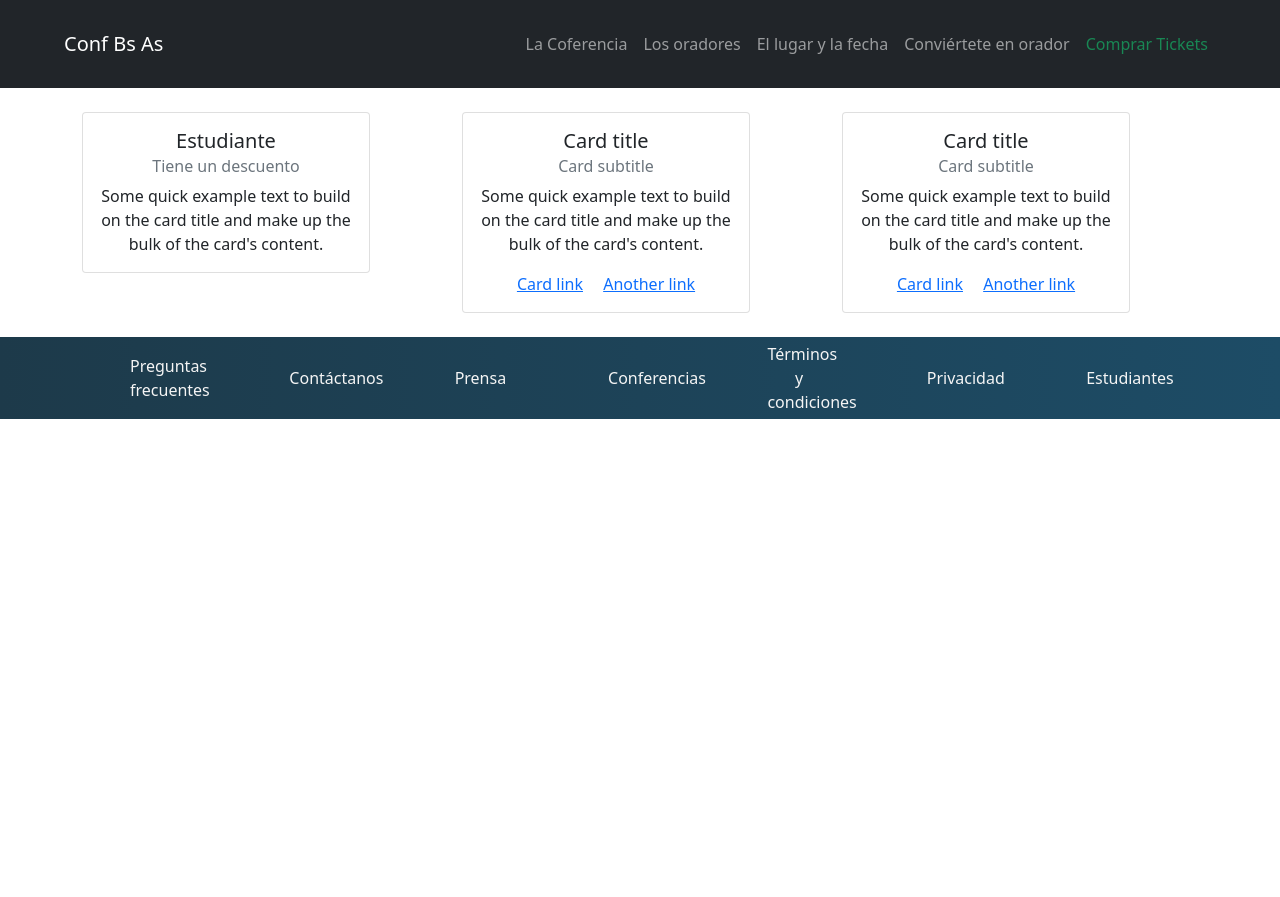
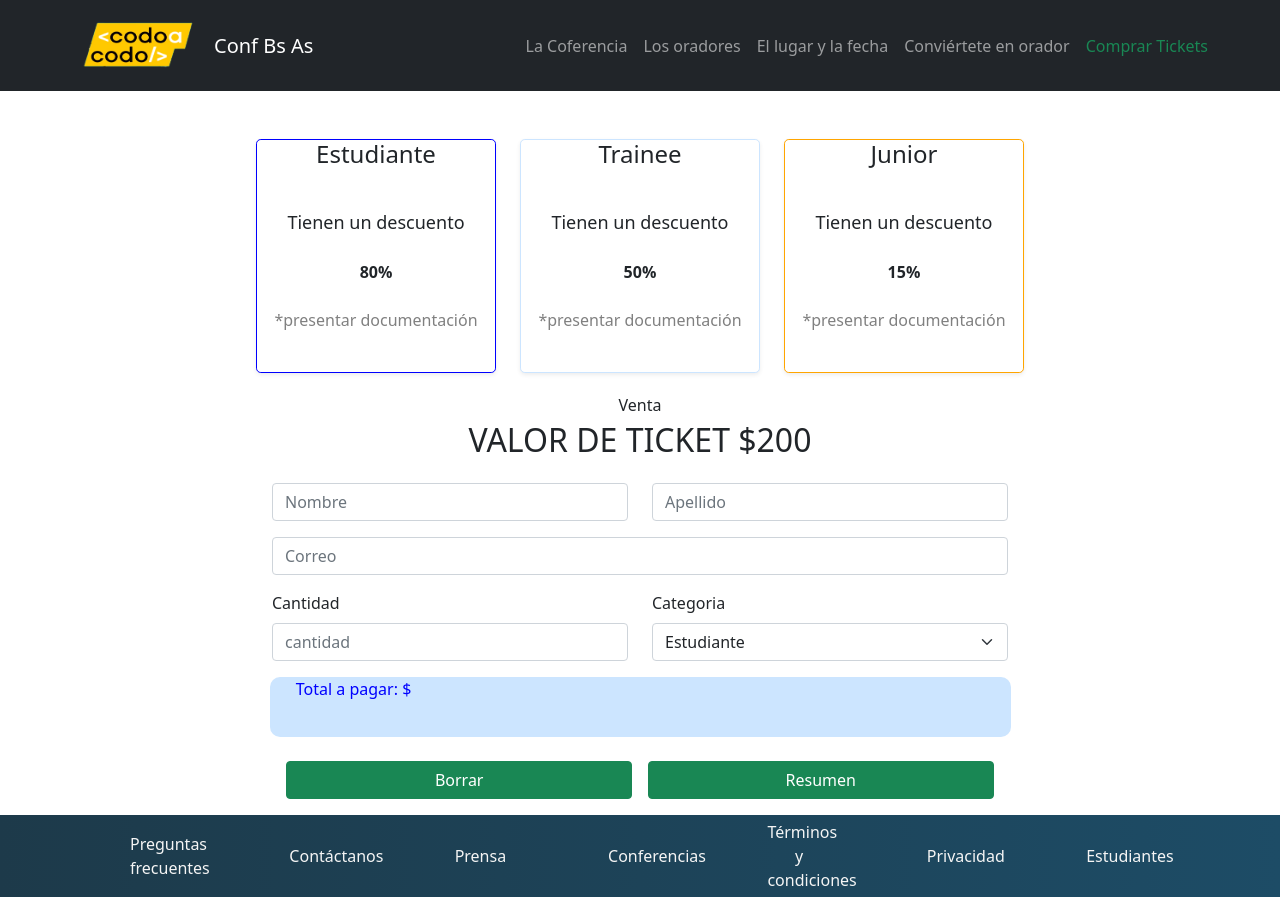
Before and after one commit to avilasebastianm/javafullstack, a plain HTML site: page pages/comprartickets.html in a window 1280 px wide. Before the commit the page ends 800 px from the top, so only its background shows below. Drawn offline with nearby package versions, Linux system fonts and the light colour scheme.

Commit message:
commit 1111

```diff
--- a/css/style.css
+++ b/css/style.css
@@ -43,3 +43,28 @@ nav {
   .cardfondo {
     background-color: grey;
   }
+
+
+  .container_cards{
+    padding-right: 20%;
+    padding-left: 20%;
+}
+
+.precio{
+
+    border-radius:10px;
+
+    background-color: #CCE5FF;
+    height: 60px;
+    width: 65%;
+    color: blue;
+    font: size 5rem;
+}
+
+.precio div {
+  display: flex;
+
+  align-items: flex-start;
+  margin-left: 2%;
+
+}
--- /dev/null
+++ b/js/script.js
@@ -0,0 +1,28 @@
+function obtenerCategoria() {
+    var precioFinal;
+
+    const  cat= document.getElementById("categoria").value;
+
+
+
+
+    switch(cat) {
+      case document.getElementById("estudiante").value:
+           precioFinal= this.cantidad.value * 200 * (1-0.80);
+      break;
+      case document.getElementById("junior").value:
+           precioFinal= this.cantidad.value * 200 * (1-0.15);
+      break;
+      case document.getElementById("trainee").value:
+           precioFinal= this.cantidad.value * 200 * (1-0.5);
+      break;
+      default: alert("Debe ingresar la cantidad de entradas y seleccionar una categoria")
+    }
+    document.getElementById("precio").innerHTML = parseInt (precioFinal);
+  }
+
+
+
+  function borrar(){
+     document.getElementById("precio").innerHTML = (0);
+  }
--- a/pages/comprartickets.html
+++ b/pages/comprartickets.html
@@ -1,29 +1,31 @@
-<!doctype html>
+<!DOCTYPE html>
 <html lang="es">
+<head>
+     <!-- Required meta tags -->
+     <meta charset="utf-8">
+     <meta name="viewport" content="width=device-width, initial-scale=1, shrink-to-fit=no">
 
-<head>
+     <!-- Bootstrap CSS -->
+     <link href="https://cdn.jsdelivr.net/npm/bootstrap@5.1.1/dist/css/bootstrap.min.css" rel="stylesheet" integrity="sha384-F3w7mX95PdgyTmZZMECAngseQB83DfGTowi0iMjiWaeVhAn4FJkqJByhZMI3AhiU" crossorigin="anonymous">
+     <link rel="stylesheet" href="CSS/tickets.css">
 
-    <meta charset="utf-8">
-    <meta name="viewport" content="width=device-width, initial-scale=1">
+    <!-- Custom styles for this template -->
+    <link href="../css/style.css" rel="stylesheet">
 
 
-    <link href="https://cdn.jsdelivr.net/npm/bootstrap@5.1.3/dist/css/bootstrap.min.css" rel="stylesheet"
-        integrity="sha384-1BmE4kWBq78iYhFldvKuhfTAU6auU8tT94WrHftjDbrCEXSU1oBoqyl2QvZ6jIW3" crossorigin="anonymous">
-    <link rel="stylesheet" href="/css/style.css">
-    <title>Conf Bs AS</title>
+     <title>Comprar Tickets</title>
 </head>
-
 <body>
-
+ <!--navbar-->
  <nav class="navbar navbar-expand-sm navbar-dark bg-dark ">
   <button class="navbar-toggler" type="button" data-toggle="collapse" data-target="#nav-content"
       aria-controls="nav-content" aria-expanded="false" aria-label="Toggle navigation">
       <span class="navbar-toggler-icon"></span>
   </button>
 
+  <img src="../img/codoacodo.png" alt="" width="150" height="75">
 
-
-        <a class="navbar-brand" href="/index.html">
+  <a class="navbar-brand" href="#">
       <p class="Title">Conf Bs As</p>
   </a>
 
@@ -50,66 +52,148 @@
 </nav>
 
 
-    <div class="container">
+  <!--fin de Navbar-->
 
 
-        <div class="row pt-4 pb-4">
-            <div class="col-xs-12 col-sm-4 col-md-4 col-lg-4 text-center  ml-20">
 
-                <div class="card" style="width: 18rem;">
+  </br>
+    </br>
+
+  <main class="mb-3">
+        <!--Cards-->
+        <div class="container_cards">
+            <div class="row row-cols-1 row-cols-md-3 mb-3 text-center">
+                <div class="col">
+                    <div class="card mb-1 rounded-3 shadow-sm" style="border-color: blue;">
+                        <div >
+                            <h4 >Estudiante</h4>
+                        </div>
                         <div class="card-body">
-                        <h5 class="card-title">Estudiante</h5>
-                        <h6 class="card-subtitle mb-2 text-muted">Tiene un descuento</h6>
-
-                        <p class="card-text">Some quick example text to build on the card title and make up the bulk of
-                            the card's content.</p>
-
-                    </div>
-                </div>
-
-            </div>
-
-
-            <div class="col-xs-12 col-sm-4 col-md-4 col-lg-4 text-center ">
-                <div class="card" style="width: 18rem;">
-                    <div class="card-body">
-                        <h5 class="card-title">Card title</h5>
-                        <h6 class="card-subtitle mb-2 text-muted">Card subtitle</h6>
-                        <p class="card-text">Some quick example text to build on the card title and make up the bulk of
-                            the card's content.</p>
-                        <a href="#" class="card-link">Card link</a>
-                        <a href="#" class="card-link">Another link</a>
+                            <ul class="list-unstyled mt-3 mb-4">
+                            <li style="font-size: large;">Tienen un descuento</li>
+                            </br>
+                            <li style="font-size: xx-larger; font-weight:900;">80%</li>
+                            </br>
+                            <li style="color: grey;">*presentar documentación</li>
+                            </ul>
                         </div>
                     </div>
                 </div>
 
+                <div class="col">
+                    <div class="card mb-1 rounded-3 shadow-sm" style="border-color: #CCE5FF;">
+                        <div >
+                            <h4>Trainee</h4>
+                        </div>
+                        <div class="card-body">
+                            <ul class="list-unstyled mt-3 mb-4">
+                            <li style="font-size: large;">Tienen un descuento</li>
+                            </br>
+                            <li style="font-size: xx-larger; font-weight:900;">50%</li>
+                            </br>
+                            <li style="color: grey;">*presentar documentación</li>
+                            </ul>
+                        </div>
+                    </div>
+                </div>
 
-            <div class="col-xs-12 col-sm-4 col-md-4 col-lg-4 text-center ">
-                <div class="card" style="width: 18rem;">
+                <div class="col">
+                    <div class="card mb-1 rounded-3 shadow-sm" style="border-color: orange;">
+                        <div>
+                            <h4 >Junior</h4>
+                        </div>
                         <div class="card-body">
-                        <h5 class="card-title">Card title</h5>
-                        <h6 class="card-subtitle mb-2 text-muted">Card subtitle</h6>
-                        <p class="card-text">Some quick example text to build on the card title and make up the bulk of
-                            the card's content.</p>
-                        <a href="#" class="card-link">Card link</a>
-                        <a href="#" class="card-link">Another link</a>
+                            <ul class="list-unstyled mt-3 mb-4">
+                            <li style="font-size: large;">Tienen un descuento</li>
+                            </br>
+                            <li style="font-size: xx-larger; font-weight:900;">15%</li>
+                            </br>
+                            <li style="color: grey;">*presentar documentación</li>
+                            </ul>
+                        </div>
+                    </div>
                 </div>
             </div>
         </div>
 
 
 
+        <p class="display-10 text-center mb-1">Venta</p>
+        <H2 class="display-10 text-center mb-4">VALOR DE TICKET $200</H2>
+
+
+
+
+        <div class="container">
+            <div class="row justify-content-center">
+                <div class="col-4 mb-3">
+                    <div class="input-group has-validation">
+                    <input type="text" class="form-control" id="nombre" placeholder="Nombre" required>
+                    <div class="invalid-feedback">
+                        Ingrese su nombre
+                    </div>
+                    </div>
+                </div>
+
+                <div class="col-4 mb-3">
+                    <div class="input-group has-validation">
+                    <input type="text" class="form-control" id="apellido" placeholder="Apellido" required>
+                    <div class="invalid-feedback">
+                        Ingrese su apellido
+                    </div>
+                    </div>
+                </div>
+
+
+                <div class="col-8 mb-3">
+                    <input type="email" class="form-control" id="email" placeholder="Correo">
+                    <div class="invalid-feedback">
+                        Por favor, ingrese un email valido.
+                    </div>
+                </div>
+            </div>
+
+            <div class="row justify-content-center">
+              <div class="col-4 mb-3">
+                  <label class="form-label">Cantidad</label>
+                  <div class="input-group has-validation">
+                  <input type="number" class="form-control" id="cantidad" placeholder="cantidad" required>
+                  <div class="invalid-feedback">
+                      Ingrese la cantidad
+                  </div>
+                  </div>
+              </div>
+
+              <div class="col-4 md-3">
+                  <label class="form-label">Categoria</label>
+                    <select class="form-select" id="categoria" required >
+
+                      <option id="estudiante">Estudiante</option>
+                      <option id="trainee">Trainee</option>
+                      <option id="junior">Junior</option>
+                    </select>
+                      <div class="invalid-feedback">
+                          Elija una opción valida.
+                      </div>
+              </div>
+
+                <div class="precio">
+                  <div >
+                     <span>Total a pagar: $</span>
+                     <strong id="price"></strong>
+                  </div>
+                </div>
+            </div>
+      </div>
+      <br>
+      <div class="d-grid gap-3 d-md-flex justify-content-md-center">
+          <button class="btn btn btn-success" style="width: 27%;" type="reset" onclick="borrar()">Borrar</button>
+          <button class="btn btn btn-success" style="width: 27%;" type="button" onclick="obtenerCategoria()">Resumen</button>
       </div>
 
 
 
-    </div>
-
-
-
-
-
-
+    </main>
 
 
 
@@ -126,11 +210,10 @@
 </footer>
 
 
+<script src= "../js/script.js"></script>
 <script src="https://cdn.jsdelivr.net/npm/bootstrap@5.1.3/dist/js/bootstrap.bundle.min.js"
         integrity="sha384-ka7Sk0Gln4gmtz2MlQnikT1wXgYsOg+OMhuP+IlRH9sENBO0LRn5q+8nbTov4+1p" crossorigin="anonymous">
     </script>
 
-
 </body>
-
 </html>
```
Lines whose indentation alone changed are shown as unchanged.
